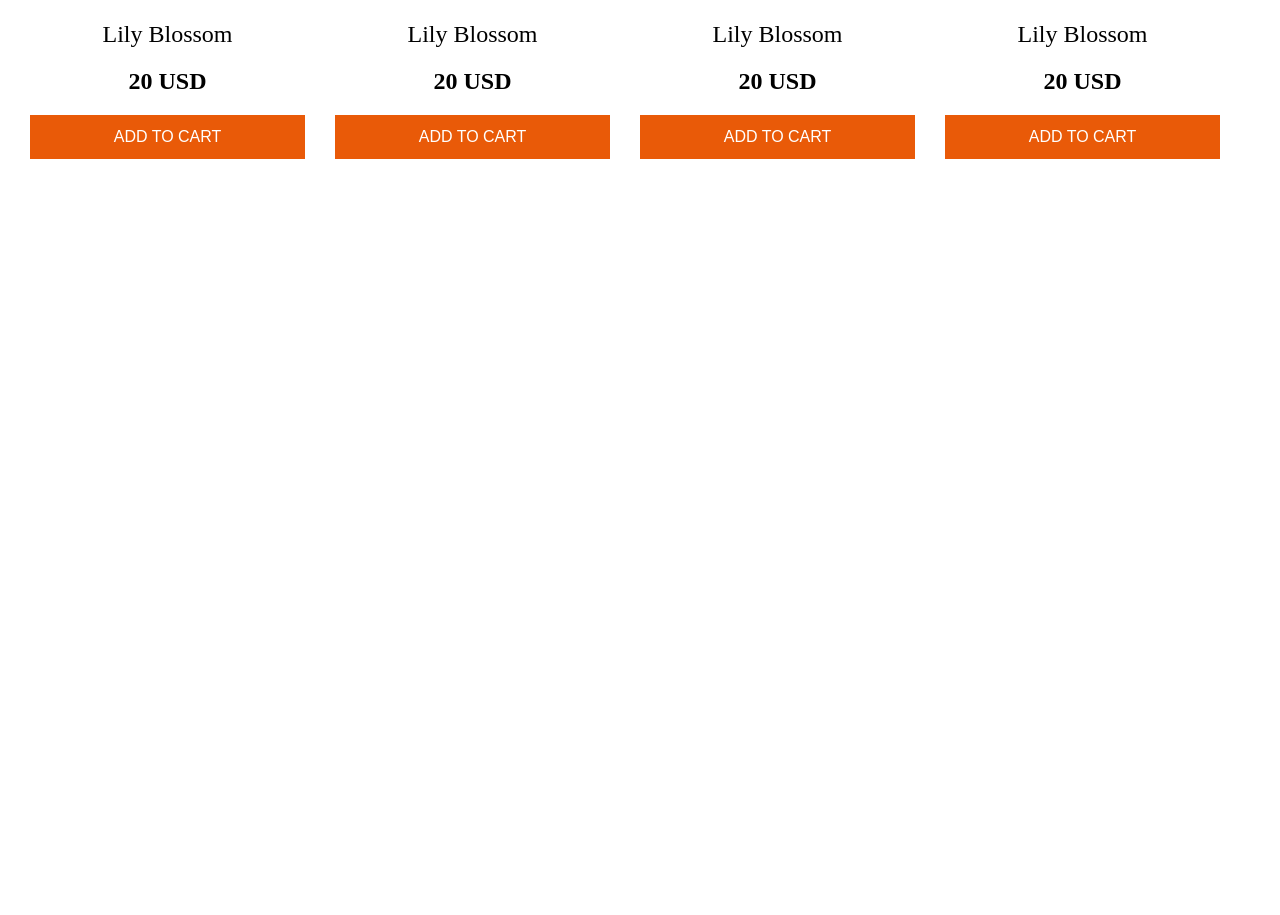
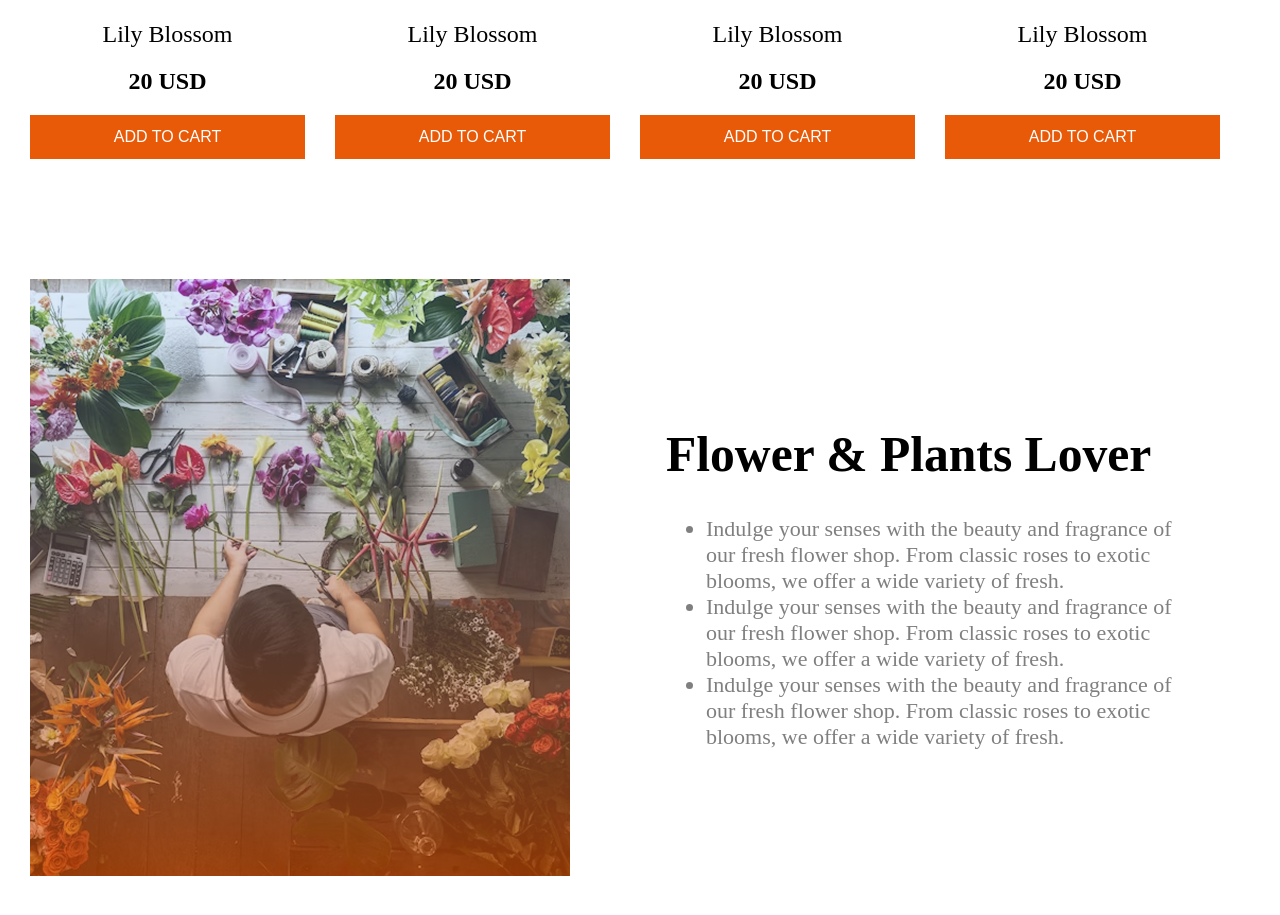
Before and after one commit to mustafiz46607/Assignment-02, a plain HTML site: page index.html in a window 1280 px wide. Shown: the part 1723-2638 px from the top of the page. Before the commit the page ends 2002 px from the top, so only its background shows below. Drawn offline with Linux system fonts and the light colour scheme.

Commit message:
added flower and plant lover section without trusted badge

```diff
--- a/index.html
+++ b/index.html
@@ -101,6 +101,20 @@
 
 
         </div>
+        <!-- flower-lover-section -->
+         <div class="flower-lover display-flex">
+            <div class="img">
+                <img src="assets/flower-store.png" alt="">
+            </div>
+            <div class="flower-lover-content">
+                <h1 class="flower-lover-title">Flower & Plants Lover</h1>
+                <ul>
+                    <li class="dark-3">Indulge your senses with the beauty and fragrance of our fresh flower shop. From classic roses to exotic blooms, we offer a wide variety of fresh.</li>
+                    <li class="dark-3">Indulge your senses with the beauty and fragrance of our fresh flower shop. From classic roses to exotic blooms, we offer a wide variety of fresh.</li>
+                    <li class="dark-3">Indulge your senses with the beauty and fragrance of our fresh flower shop. From classic roses to exotic blooms, we offer a wide variety of fresh.</li>
+                </ul>
+            </div>
+         </div>
 
     </div>
     <div class="footer">
--- a/styles/style.css
+++ b/styles/style.css
@@ -128,6 +128,32 @@
     font-size: 1rem;
     text-transform: uppercase;
 }
+/* flower lover styles */
+.flower-lover{
+    max-width: 1220px;
+    margin: 7.5rem auto;
+    justify-content: space-between;
+    gap: 30px;
+    align-items: center;
+}
+.flower-lover .img{
+    width: 540px;
+}
+.flower-lover .img img{
+    width: 100%;
+}
+.flower-lover-content{
+    max-width: 540px;
+    padding: 44px;
+}
+.flower-lover-title{
+    font-size: 3.1rem;
+    font-weight: 700;
+}
+.flower-lover-content ul li{
+    font-size: 22px;
+    font-weight: 500;
+}
 
 /* Responsive design for mobile*/
 @media screen and  (max-width:576px){
@@ -149,4 +175,7 @@
     .card-container{
         grid-template-columns: repeat(2,1fr);
     }
+    .flower-lover{
+        flex-direction: column;
+    }
 }
```
